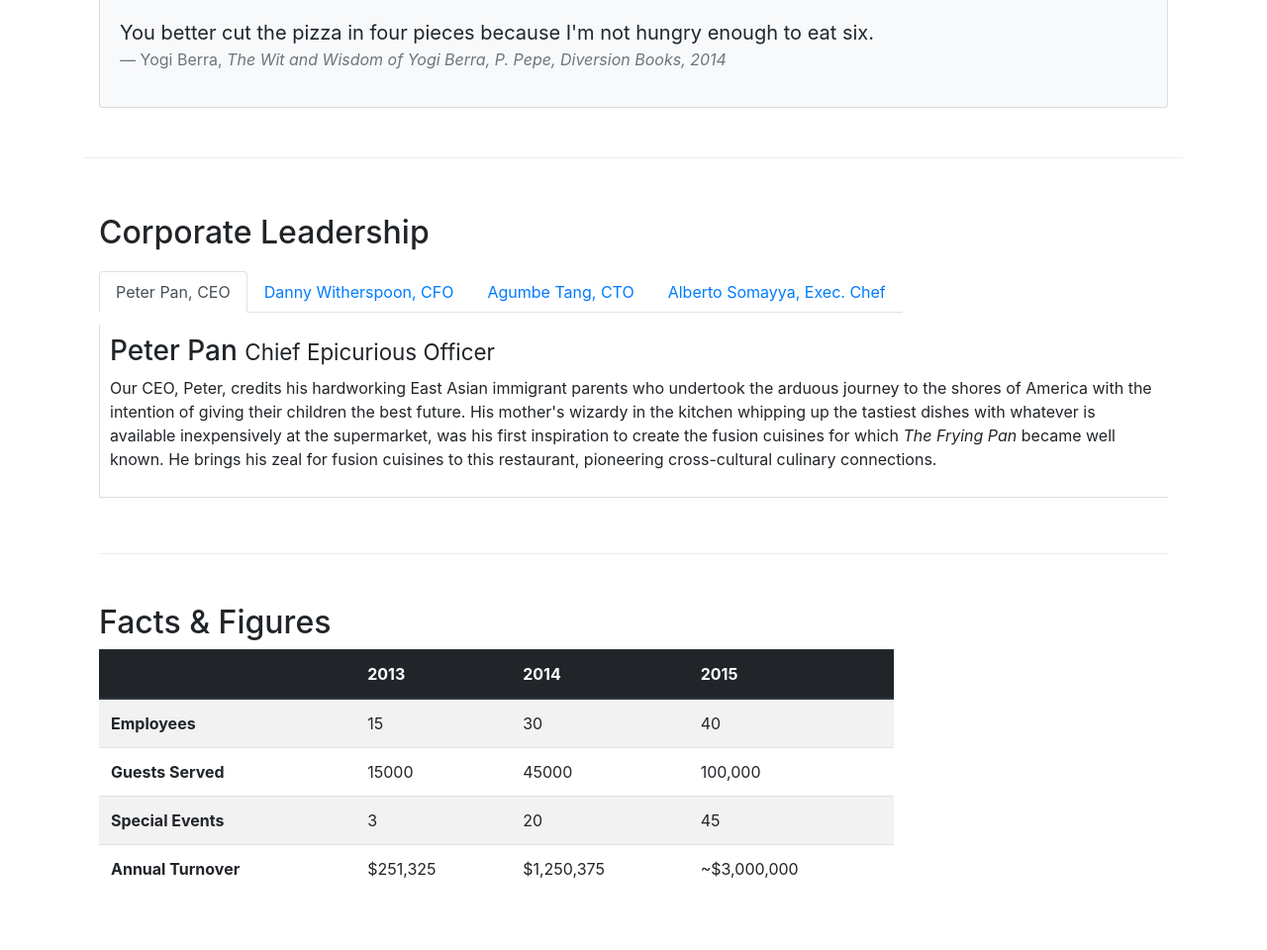
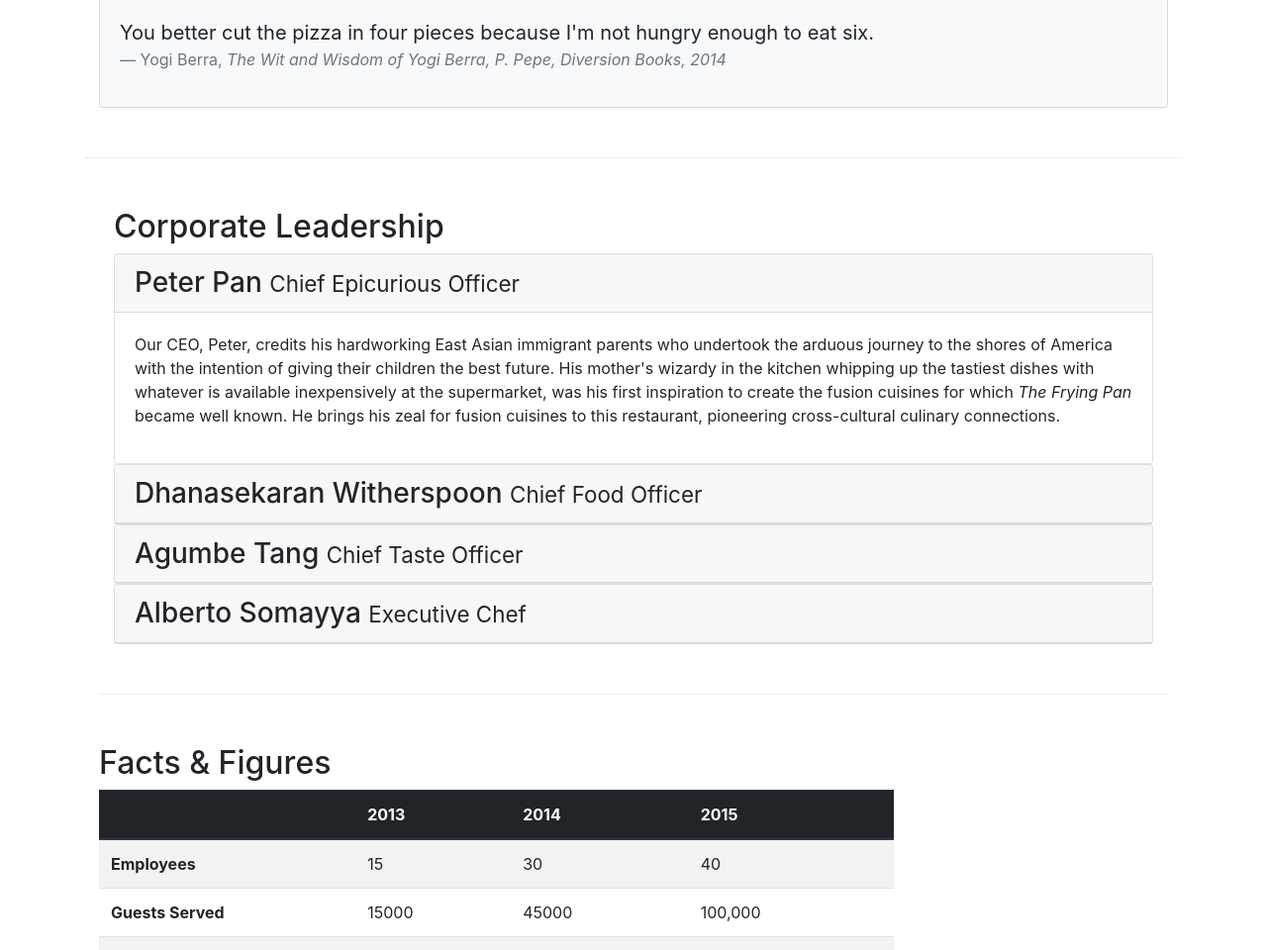
Before and after one commit to althafcodes/Purple-js, a website: page aboutus.html in a window 1280 px wide. Shown: the part 812-1772 px from the top of the page at 99% size. Drawn offline with nearby package versions, Linux system fonts and the light colour scheme.

Commit message:
accordion

```diff
--- a/aboutus.html
+++ b/aboutus.html
@@ -110,43 +110,69 @@
 
 
         <div class="container">
-            <div class="row row-content col-12 align-items-center ">
+            <div class="row row-content">
+                <div class="col-12">
                     <h2>Corporate Leadership</h2>
-
-                <ul class="nav nav-tabs">
-                    <li class="nav-item">
-                        <a class="nav-link active" href="#peter" role="tab" data-toggle="tab">Peter Pan, CEO</a>
-                    </li>
-                    <li class="nav-item">
-                        <a class="nav-link" href="#danny" role="tab" data-toggle="tab">Danny Witherspoon, CFO</a>
-                      </li>
-                    <li class="nav-item">
-                        <a class="nav-link" href="#agumbe"role="tab" data-toggle="tab">Agumbe Tang, CTO</a>
-                    </li>
-                    <li class="nav-item">
-                        <a class="nav-link" href="#alberto" role="tab" data-toggle="tab">Alberto Somayya, Exec. Chef</a>
-                    </li>
-                </ul>
-
-                <div class="tab-content">
-                    <div  role="tabpanel" class="tab-pane fade show active" id="peter">
-                        <h3>Peter Pan <small>Chief Epicurious Officer</small></h3>
+                    <div id="accordion">
+                        <div class="card">
+                            <div class="card-header" role="tab" id="peterhead">
+                                <h3 class="mb-0">
+                                    <a data-toggle="collapse" data-target="#peter">
+                                        Peter Pan <small>Chief Epicurious Officer</small>
+                                    </a>
+                                </h3>
+                            </div>
+                            <div role="tabpanel" class="collapse show" id="peter" data-parent="#accordion">
+                                <div class="card-body">
                                     <p class="d-none d-sm-block">Our CEO, Peter, credits his hardworking East Asian immigrant parents who undertook the arduous journey to the shores of America with the intention of giving their children the best future. His mother's wizardy in the kitchen whipping up the tastiest dishes with whatever is available inexpensively at the supermarket, was his first inspiration to create the fusion cuisines for which <em>The Frying Pan</em> became well known. He brings his zeal for fusion cuisines to this restaurant, pioneering cross-cultural culinary connections.</p>
                                 </div>
+                            </div>
+                        </div>
 
-                    <div  role="tabpanel" class="tab-pane fade" id="danny">
-                        <h3>Dhanasekaran Witherspoon <small>Chief Food Officer</small></h3>
+                        <div class="card">
+                            <div class="card-header" role="tab" id="dannyhead">
+                                <h3 class="mb-0">
+                                    <a class="collapsed" data-toggle="collapse" data-target="#danny">
+                                        Dhanasekaran Witherspoon <small>Chief Food Officer</small>
+                                    </a>
+                                </h3>
+                            </div>
+                            <div class="collapse" id="danny" data-parent="#accordion">
+                                <div class="card-body">
                                     <p class="d-none d-sm-block">Our CFO, Danny, as he is affectionately referred to by his colleagues, comes from a long established family tradition in farming and produce. His experiences growing up on a farm in the Australian outback gave him great appreciation for varieties of food sources. As he puts it in his own words, <em>Everything that runs, wins, and everything that stays, pays!</em></p>
                                 </div>
+                            </div>
+                        </div>
 
-                    <div  role="tabpanel" class="tab-pane fade" id="agumbe">
-                        <h3>Agumbe Tang <small>Chief Taste Officer</small></h3>
+                        <div class="card">
+                            <div class="card-header" role="tab" id="agumbehead">
+                                <h3 class="mb-0">
+                                    <a class="collapsed" data-toggle="collapse" data-target="#agumbe">
+                                        Agumbe Tang <small>Chief Taste Officer</small>
+                                    </a>
+                                </h3>
+                            </div>
+                            <div class="collapse" id="agumbe" data-parent="#accordion">
+                                <div class="card-body">
                                     <p class="d-none d-sm-block">Blessed with the most discerning gustatory sense, Agumbe, our CTO, personally ensures that every dish that we serve meets his exacting tastes. Our chefs dread the tongue lashing that ensues if their dish does not meet his exacting standards. He lives by his motto, <em>You click only if you survive my lick.</em></p>
                                 </div>
+                            </div>
+                        </div>
 
-                    <div  role="tabpanel" class="tab-pane fade" id="alberto">
-                        <h3>Alberto Somayya <small>Executive Chef</small></h3>
-                        <p class="d-none d-sm-block">Award winning three-star Michelin chef with wide International experience having worked closely with whos-who in the culinary world, he specializes in creating mouthwatering Indo-Italian fusion experiences. He says, <em>Put together the cuisines from the two craziest cultures, and you get a winning hit! Amma Mia!</em></p>
+                        <div class="card">
+                            <div class="card-header" role="tab" id="albertohead">
+                                <h3 class="mb-0">
+                                    <a class="collapsed" data-toggle="collapse" data-target="#alberto">
+                                        Alberto Somayya <small>Executive Chef</small>
+                                    </a>
+                                </h3>
+                            </div>
+                            <div class="collapse" id="alberto" data-parent="#accordion">
+                                <div class="card-body">
+                                    <p class="d-none d-sm-block">Award winning three-star Michelin chef with wide International experience having worked closely with whos-who in the culinary world, he specializes in creating mouthwatering Indo-Italian fusion experiences. He says, <em>Put together the cuisines from the two craziest cultures, and you get a winning hit! Amma Mia!</em></em></p>
+                                </div>
+                            </div>
+                        </div>
                     </div>
                 </div>
             </div>
--- a/styles.css
+++ b/styles.css
@@ -41,7 +41,7 @@ body{
 
 .tab-content{
     border-left: 1px solid #ddd;
-    border right: 1px solid #ddd;
+    border-right: 1px solid #ddd;
     border-bottom: 1px solid #ddd;
     padding: 10px;
 }
```
Also changed, not shown: index.html (+14 -14 lines). Lines whose indentation alone changed are shown as unchanged.
